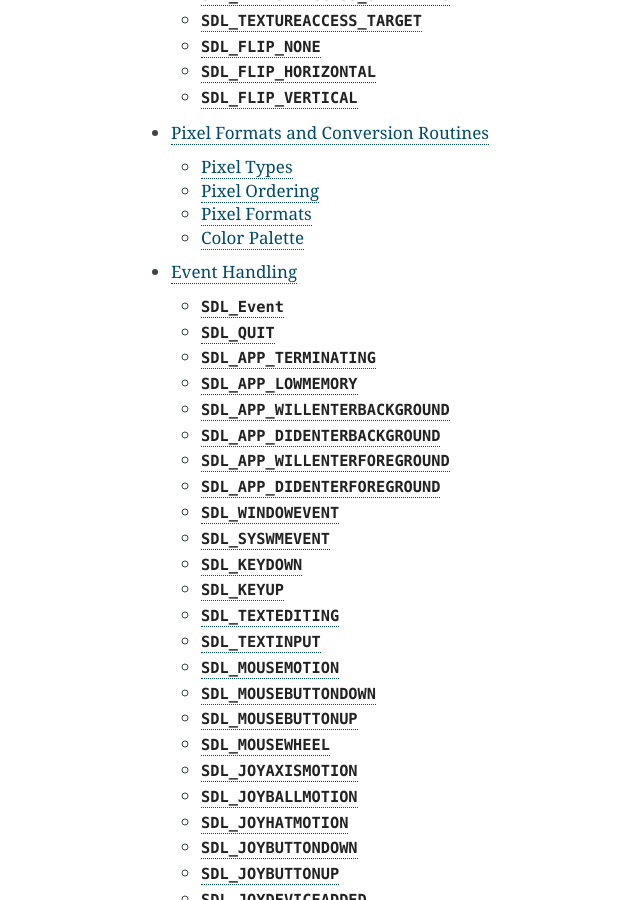
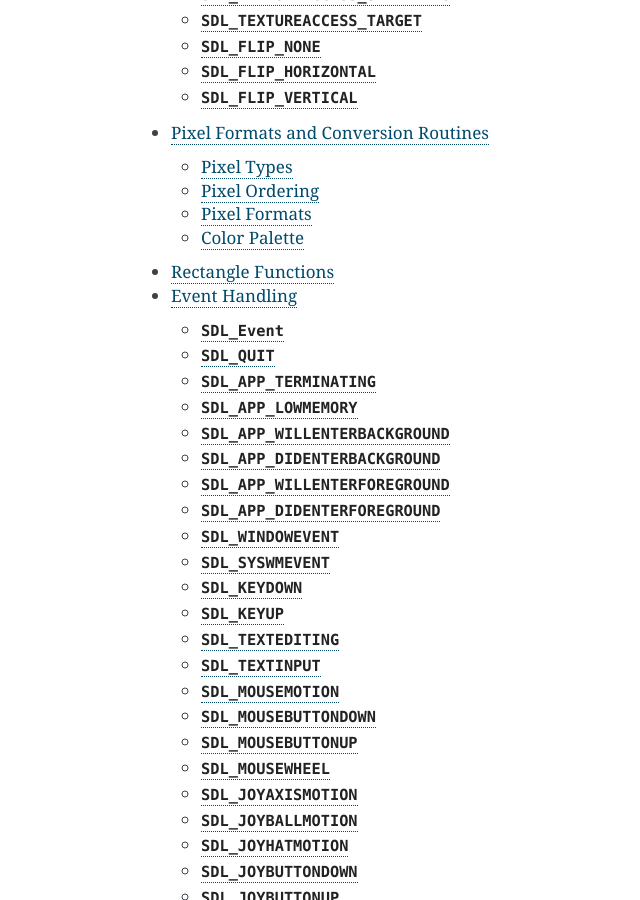
Before and after one commit to pyokagan/pycsdl2, a Sphinx documentation site: the page built from docs/source/api/index.rst, in a window 1280 px wide and 900 px high, scrolled down 676 px. Shown: the whole window, without its empty margins (279-919 px from the left). Built offline with Sphinx 7.4.7, drawn with Linux system fonts in a browser that asks for light colours.

Commit message:
docs/api: introduce SDL_rect.h API reference

```diff
--- a/docs/source/api/index.rst
+++ b/docs/source/api/index.rst
@@ -9,5 +9,6 @@ API Reference
    surface
    render
    pixels
+   rect
    events
    rwops
--- /dev/null
+++ b/docs/source/api/rect.rst
@@ -0,0 +1,3 @@
+Rectangle Functions
+===================
+.. module:: csdl2
```
